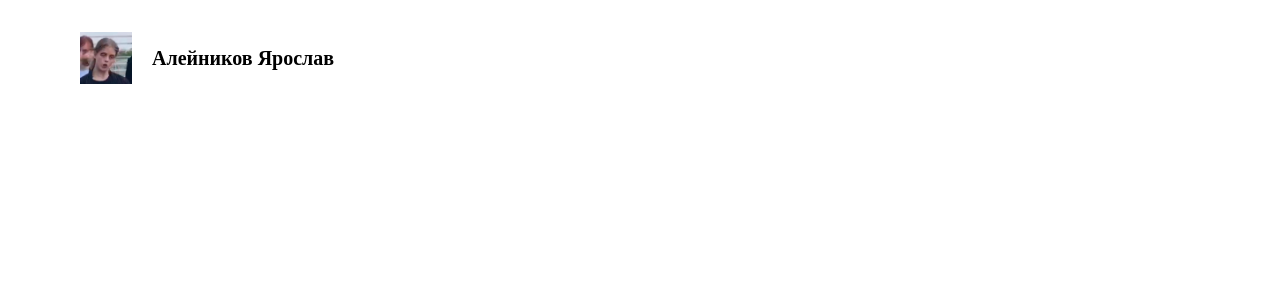
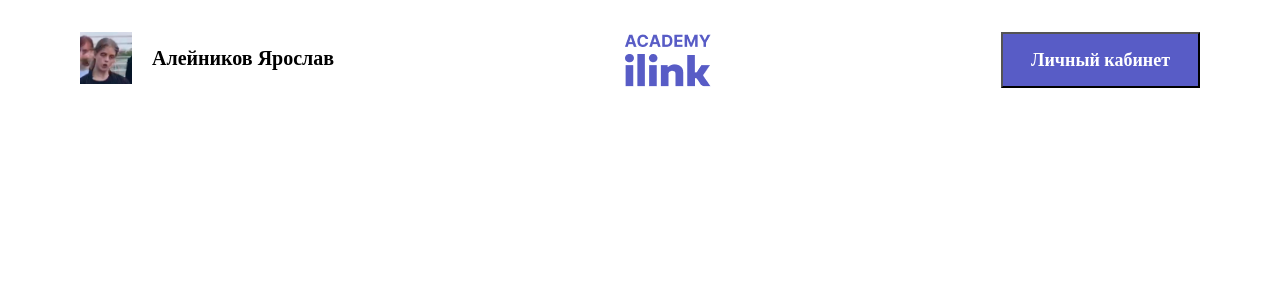
Before and after one commit to MsH753/visitCard, a React (Create React App) app in the folder card/: page / in a window 1280 px wide. Shown: the top 300 px of the page. Built offline with nearby package versions, Linux system fonts and the light colour scheme.

Commit message:
HederEand

```diff
--- a/card/src/component/Header.js
+++ b/card/src/component/Header.js
@@ -1,15 +1,10 @@
 import React from 'react'
 import styled from 'styled-components'
 import meHeader from '../pictures/meHeader.jpg'
+import academy from '../pictures/academy.png'
+import link from '../pictures/link.png'
 
-const Title = styled.div`
-
-  font-size: 1.5em;
-
-  text-align: center;
-  color: black;
-`;
-const Wrapper = styled.div`
+const HEaderCont = styled.div`
   display: flex;
   align-content: center;
 
@@ -19,13 +14,7 @@ const Wrapper = styled.div`
 `;
 const MeImage = styled.div`
     display: flex;
-
-
     height: 52px;
-
-
-
-
 `
 const NameImg = styled.div`
     display: flex;
@@ -36,22 +25,47 @@ const NameImg = styled.div`
     font-size: 20px;
     line-height: 18px;
 
-    align-items: center;
+    align-self: center;
 
 `;
+const AcademyPict=styled.div`
+  display: flex;
+  flex-direction: column;
+  align-self: center;
 
+`
+const ButtonHeader=styled.button`
+font-family: 'Gilroy';
+font-style: normal;
+font-weight: 600;
+font-size: 18px;
+line-height: 18px;
+background: #585CC6;
+color: #FFFFFF;
+padding: 17px 28px;
+`
+const divStyle = {
+  paddingTop: "7px",
+
+};
 
 const Header = () => {
   return (
-    <Wrapper>
+    <HEaderCont>
         <MeImage>
-            <img  src={meHeader}/>
+            <img src={meHeader}/>
             <NameImg>Алейников Ярослав</NameImg>
-
         </MeImage>
+        <AcademyPict>
+          <img  src={academy}/>
+          <img style={divStyle} src={link}/>
+        </AcademyPict>
+        <ButtonHeader>
+          Личный кабинет
+        </ButtonHeader>
 
 
-   </Wrapper>
+   </HEaderCont>
 
   )
 }
```
Also changed, not shown: card/src/pictures/academy.png (added), card/src/pictures/link.png (added).
